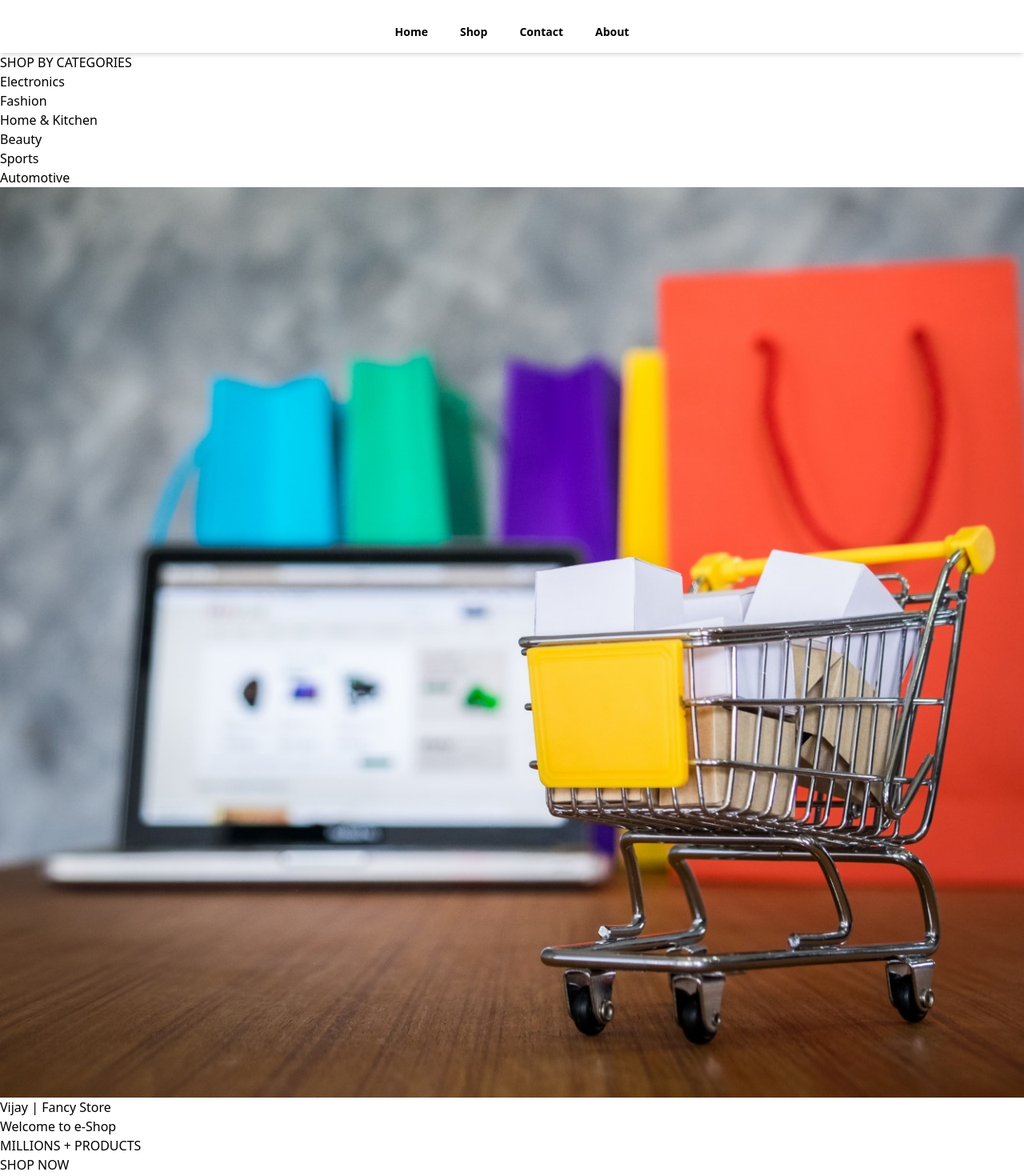
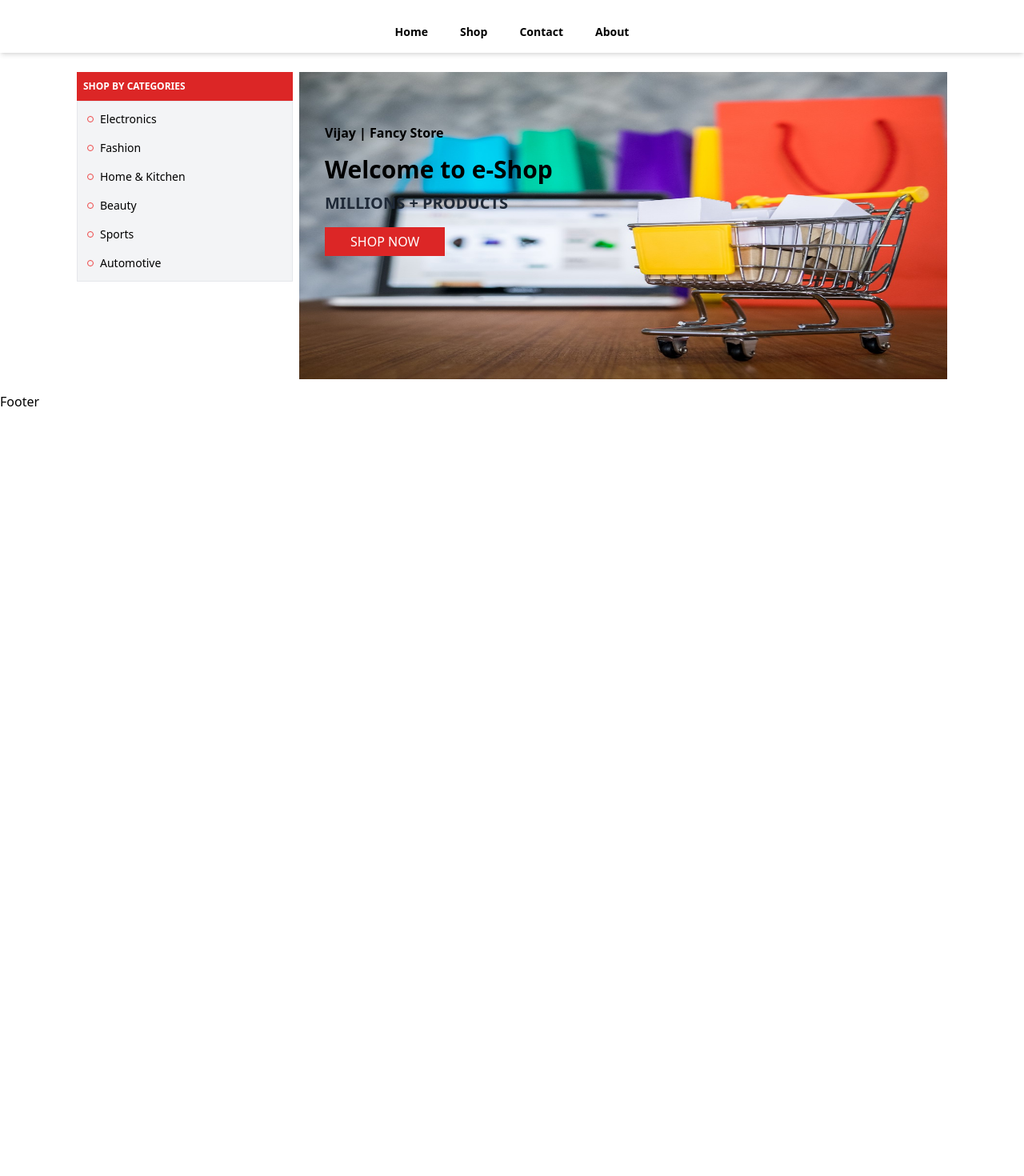
Before and after one commit to singhvijay031/e-commerce-frontend, a React (Vite) app: page / in a window 1280 px wide. Shown: the part 60-1530 px from the top of the page at 80% size. After the commit the page ends 800 px from the top, so only its background shows below. Built offline with nearby package versions, Linux system fonts and the light colour scheme.

Commit message:
added css

```diff
--- a/src/pages/Home.jsx
+++ b/src/pages/Home.jsx
@@ -3,25 +3,36 @@
 
 const Home = () => {
   return (
-    <div>
-      <div>
-        <div>
-          <div>
-            <div>SHOP BY CATEGORIES</div>
-            <ul>
-              {Categories.map((category, index) => (
-                <li key={index}>{category}</li>
-              ))}
-            </ul>
+    <div className=" bg-white mt-2 px-4 md:px-16 lg:px-24">
+      <div className="container mx-auto py-4 flex flex-col md:flex-row space-x-2">
+        <div className=" w-full  md:w-3/12">
+          <div className=" bg-red-600 text-white text-xs font-bold px-2 py-2.5">
+            SHOP BY CATEGORIES
           </div>
-          <div>
-            <img src={Hero} alt="" />
-            <div>
-              <p>Vijay | Fancy Store</p>
-              <h2>Welcome to e-Shop </h2>
-              <p>MILLIONS + PRODUCTS</p>
-              <button>SHOP NOW</button>
-            </div>
+          <ul className=" space-y-4 bg-gray-100 p-3 border">
+            {Categories.map((category, index) => (
+              <li
+                key={index}
+                className=" flex items-center text-sm font-medium"
+              >
+                <div className=" w-2 h-2 border border-red-500 rounded-full mr-2 "></div>
+                {category}
+              </li>
+            ))}
+          </ul>
+        </div>
+
+        <div className=" w-full md:w-9/12 mt-8 md:mt-0 h-96 relative">
+          <img src={Hero} alt="Hero-Image" className=" h-full w-full" />
+          <div className=" absolute top-16 left-8">
+            <p className="  font-bold mb-4">Vijay | Fancy Store</p>
+            <h2 className=" text-3xl font-bold">Welcome to e-Shop </h2>
+            <p className=" text-xl mt-2.5 font-bold text-gray-800">
+              MILLIONS + PRODUCTS
+            </p>
+            <button className=" bg-red-600 px-8 py-1.5 text-white mt-4 hover:bg-red-700 transform transition-transform duration-300 hover:scale-105">
+              SHOP NOW
+            </button>
           </div>
         </div>
       </div>
```
